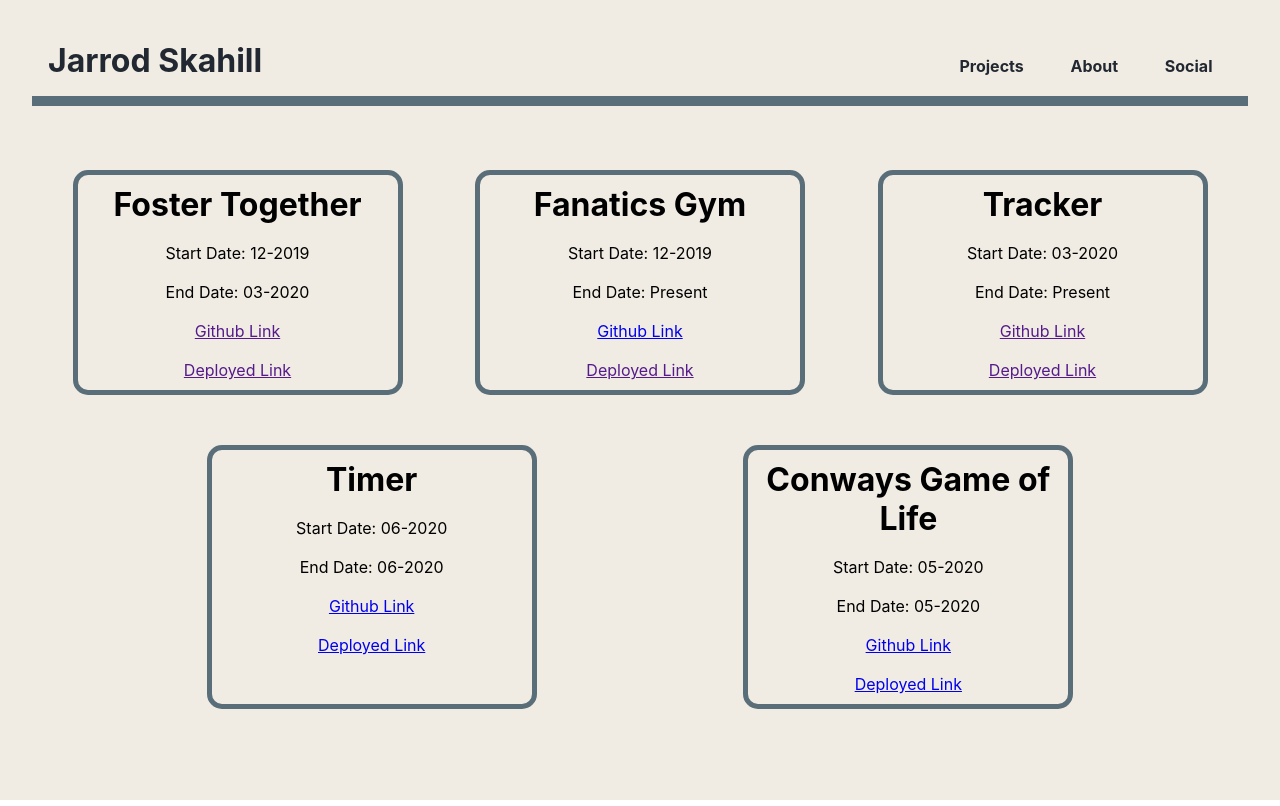
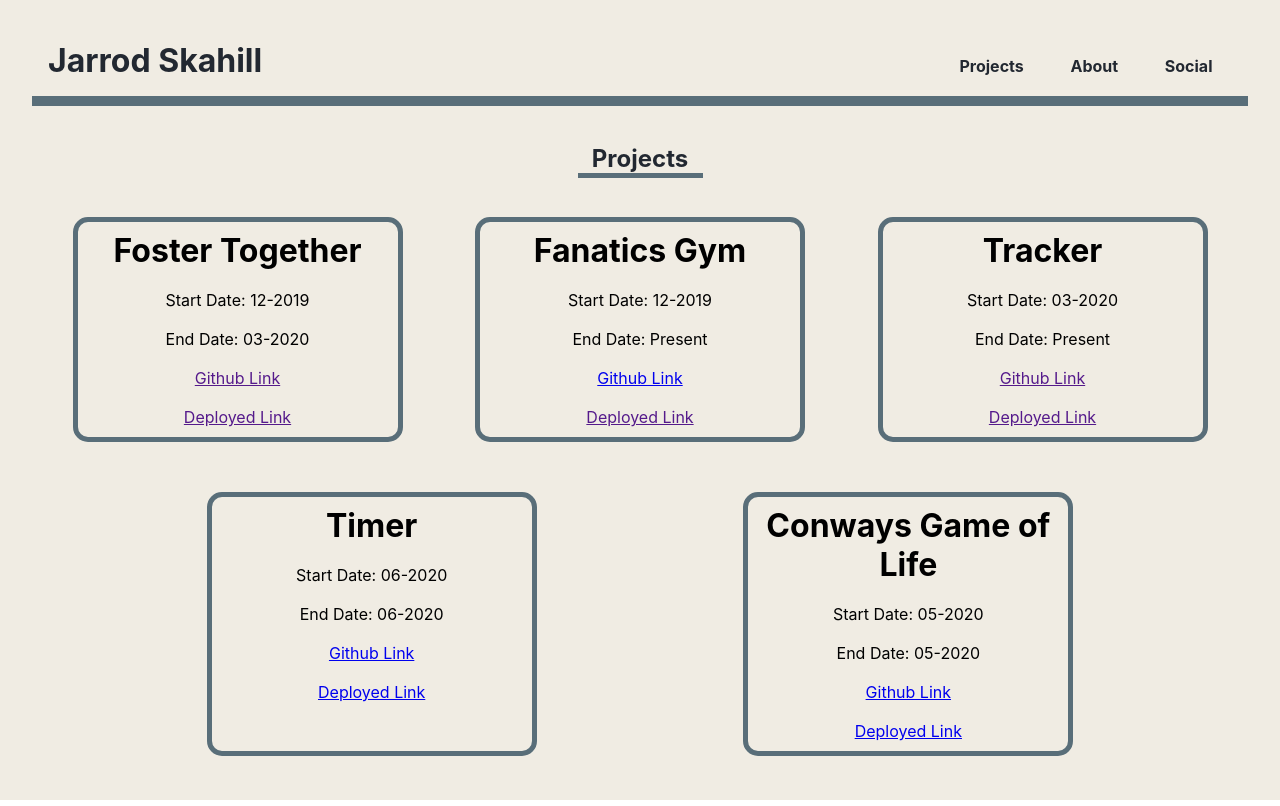
Before and after one commit to jarrod847/Portfolio, a React (Create React App) app: page /projects in a window 1280 px wide. Built offline with nearby package versions, Linux system fonts and the light colour scheme.

Commit message:
added header to projects page and changed some styling

```diff
--- a/src/Components/projects/projectDisplay.js
+++ b/src/Components/projects/projectDisplay.js
@@ -7,9 +7,14 @@ const ProjectDisplay = () => {
   const [projects, setProjects] = useState(data);
   return (
     <div className="projectDisplay">
-      {projects.map((item, index) => {
-        return <Project key={index} data={item} />;
-      })}
+      <div className="projectHeadContainer">
+        <h2>Projects</h2>
+      </div>
+      <div className="projects">
+        {projects.map((item, index) => {
+          return <Project key={index} data={item} />;
+        })}
+      </div>
     </div>
   );
 };
--- a/src/scss/projects.scss
+++ b/src/scss/projects.scss
@@ -1,8 +1,25 @@
 .projectDisplay {
   display: flex;
-  flex-flow: row wrap;
+  flex-flow: column;
   justify-content: space-evenly;
-  margin-top: 5%;
+
+  .projectHeadContainer {
+    margin: 3% auto;
+    border-bottom: #596e79 solid 5px;
+    width: 125px;
+
+    h2 {
+      text-align: center;
+      margin: 0;
+      color: #222831;
+    }
+  }
+
+  .projects {
+    display: flex;
+    justify-content: space-evenly;
+    flex-flow: row wrap;
+  }
 }
 
 .project {
```
